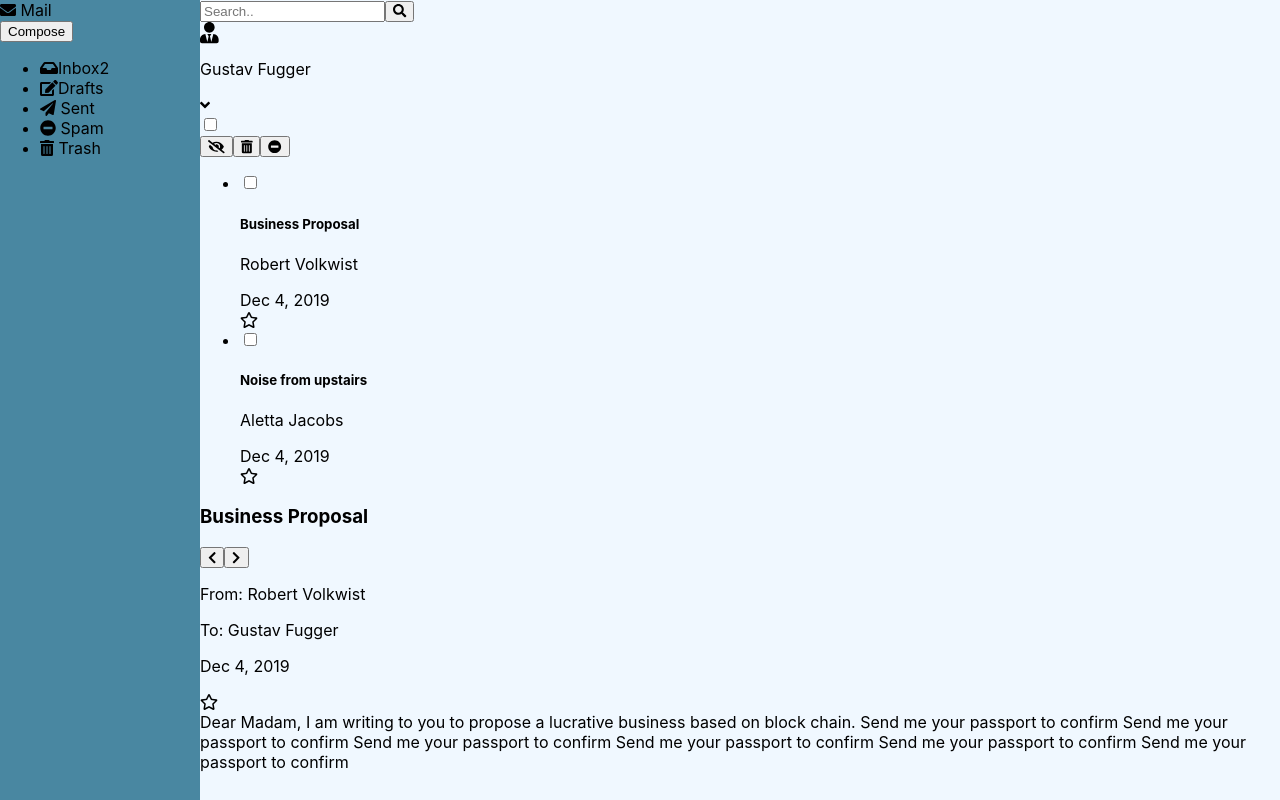
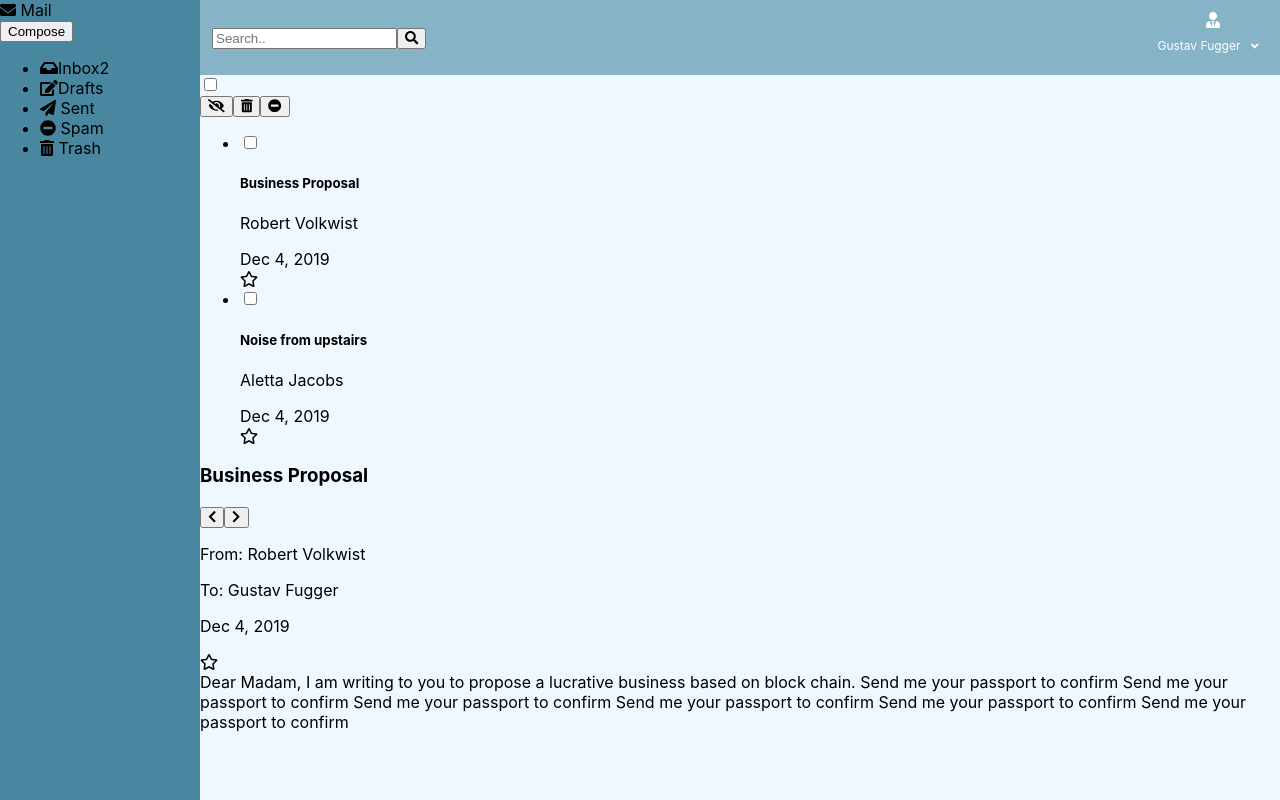
Before and after one commit to Im-perfect/mail-app-mockup, a React (Create React App) app: page / in a window 1280 px wide. Built offline with nearby package versions, Linux system fonts and the light colour scheme.

Commit message:
style account button and account dropdown

```diff
--- a/src/components/Account.js
+++ b/src/components/Account.js
@@ -24,21 +24,23 @@ export class Account extends Component {
     const { accounts } = this.props;
     const { name, surname } = this.props.currentAccount;
     return (
-      <div>
-        <div onClick={this.toggleList}>
+      <div onClick={this.toggleList} id="account">
         <FontAwesomeIcon icon={faUserTie} size="lg" />
+        <div className="dropdown">
           <p>{`${name} ${surname}`}</p>
+          <div className="dropdown-arrow">
             {listOpen ? (
               <FontAwesomeIcon icon={faAngleUp} />
             ) : (
               <FontAwesomeIcon icon={faAngleDown} />
             )}
           </div>
+        </div>
         {listOpen && (
-          <ul className="account-list">
+          <ul className="dropdown-list">
             {accounts.map((item, index) => (
               <li
-                className="account-list-item"
+                className="dropdown-list-item"
                 key={item.address}
                 onClick={() => {
                   this.props.getAccount(index);
--- a/src/components/HeaderBar.js
+++ b/src/components/HeaderBar.js
@@ -6,7 +6,7 @@ import SearchBar from './SearchBar'
 export class HeaderBar extends Component {
     render() {
         return (
-            <div>
+            <div id="header-bar">
                 <SearchBar searchSubject = {this.props.searchSubject}/>
                 <Account />
             </div>
--- a/src/components/ToolBar.js
+++ b/src/components/ToolBar.js
@@ -11,7 +11,7 @@ import { deleteEmail } from "../actions/email";
 export class ToolBar extends Component {
   render() {
     return (
-      <div>
+      <div id="tool-bar">
         <input
           type="checkbox"
           onChange={this.props.toggleCheckAll}
--- a/src/css/main.css
+++ b/src/css/main.css
@@ -25,6 +25,59 @@ body {
   background-color: aliceblue;
 }
 
+#header-bar {
+  display: flex;
+  align-items: center;
+  justify-content: space-between;
+  background-color: #86b3c6;
+  padding: 12px;
+}
+
+#account {
+  color: white;
+  font-size: 12px;
+  text-align: center;
+  cursor: pointer;
+  display: inline-block;
+}
+
+.dropdown {
+  display: flex;
+  align-items: center;
+  justify-content: end;
+  position: relative;
+}
+.dropdown p {
+  margin: 4px 0;
+}
+
+.dropdown-arrow {
+  padding: 10px;
+}
+
+.dropdown-list {
+  position: absolute;
+  right: 10px;
+  background-color: #f9f9f9;
+  min-width: 160px;
+  box-shadow: 0px 8px 16px 0px rgba(0, 0, 0, 0.2);
+  z-index: 1;
+  margin-top: 0;
+  padding: 0;
+}
+
+.dropdown-list li {
+  color: black;
+  padding: 12px 16px;
+  text-decoration: none;
+  display: block;
+  list-style: none;
+}
+
+.dropdown-list li:hover {
+  background-color: #f1f1f1;
+}
+
 #email-list {
   width: 25%;
 }
```
Lines whose indentation alone changed are shown as unchanged.
